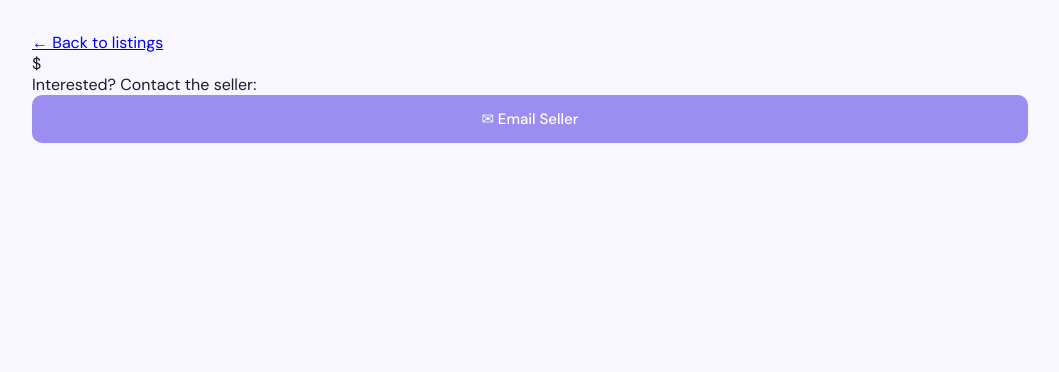
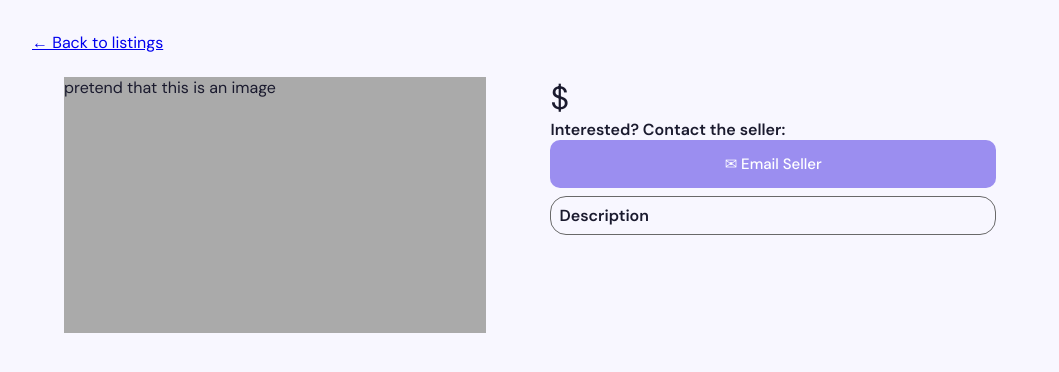
Before and after one commit to PacificHack-2026-marketplace/marketplace, a Flask app: template templates/listing.html in a window 1280 px wide. Shown: the part 60-432 px from the top of the page, without its empty margins (110-1169 px from the left). Run offline with Flask 3, Linux system fonts and the light colour scheme; the template is opened without the code that fills it, so the values that code supplies are empty.

Commit message:
improve listing styling

```diff
--- a/static/style.css
+++ b/static/style.css
@@ -524,3 +524,45 @@
   main { padding: 1.5rem 1rem; }
   .categories-bar { padding: 0.8rem 1rem; }
 }
+
+.price {
+    font-size: 2rem;
+}
+
+.description-container {
+    border-color: #696969;
+    border-radius: 1rem;
+    border-style: solid;
+    border-width: .1rem;
+    padding: .5rem;
+    margin-top: .5rem;
+    margin-bottom: .5rem;
+}
+
+.listing-detail h1 {
+    font-size: 1.7rem;
+}
+
+.listing-detail .image {
+    background: #aaaaaa;
+    height: 20vw;
+}
+
+.listing-flex {
+    display: flex;
+    flex-wrap: wrap;
+    flex-direction: row;
+    flex-basis: 50%;
+}
+
+.listing-flex > * {
+    flex-grow: 1;
+    margin: 2rem;
+    margin-top: .5rem;
+}
+
+.tag {
+    margin-top: 1rem;
+    margin-left: 2rem;
+    margin-right: 2rem;
+}
--- a/templates/listing.html
+++ b/templates/listing.html
@@ -3,16 +3,37 @@
 
 <div class="listing-detail">
     <a href="/" class="back">← Back to listings</a>           <!-- link to return to homepage -->
-    <span class="tag">{{ listing.category }}</span>            <!-- shows the category badge -->
+    <div class="tag"><small>{{ listing.category }}</small></div>            <!-- shows the category badge -->
+
+    <div class="listing-flex">
+        <div>
+
+            <div class="image">
+                pretend that this is an image
+            </div>
+
+
+        </div>
+        <div>
+
             <h1>{{ listing.title }}</h1>                               <!-- shows the full title -->
             <p class="price">${{ listing.price }}</p>                  <!-- shows the price -->
-    <p class="description">{{ listing.description }}</p>       <!-- shows the full description -->
+
             <div class="contact-box">
-        <p>Interested? Contact the seller:</p>
+                <h4>Interested? Contact the seller:</h4>
                 <a href="mailto:{{ listing.contact_email }}" class="btn-contact">  <!-- opens email app with seller's address -->
                     ✉ Email Seller
                 </a>
             </div>
+
+            <div class="description-container">
+                <h4>Description</h4>
+                <p class="description">{{ listing.description }}</p>       <!-- shows the full description -->
+            </div>
+
+        </div>
+    </div>
+
 </div>
 
 {% endblock %}
```
Lines whose indentation alone changed are shown as unchanged.
